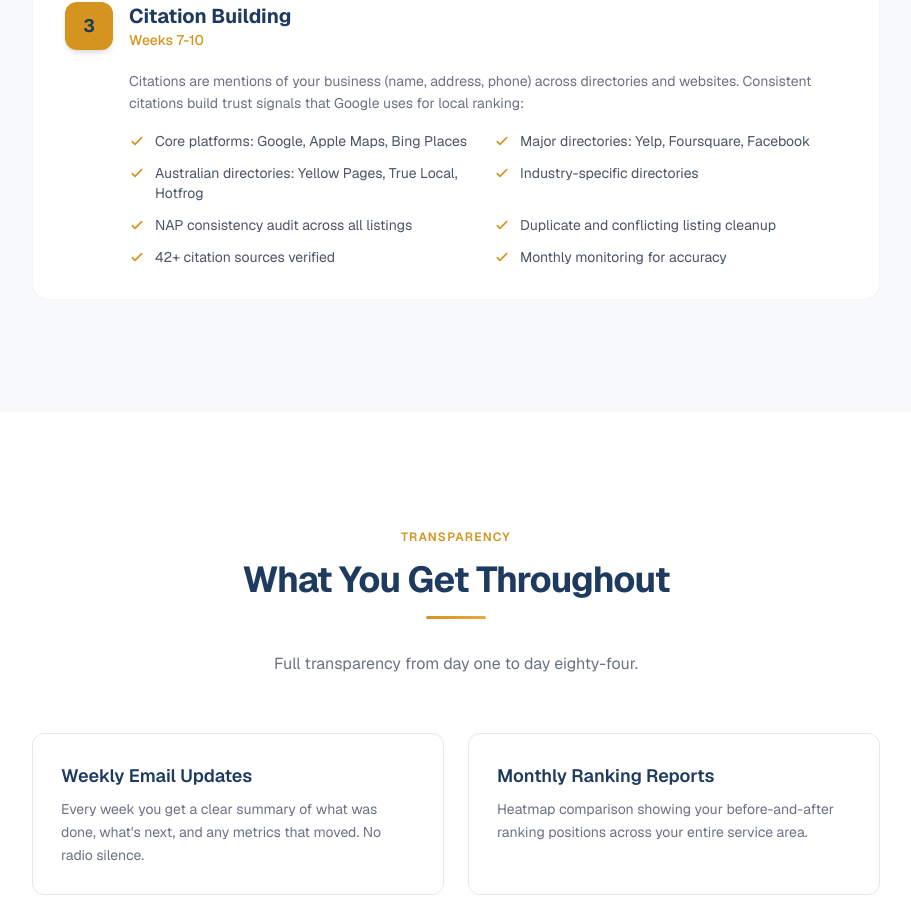
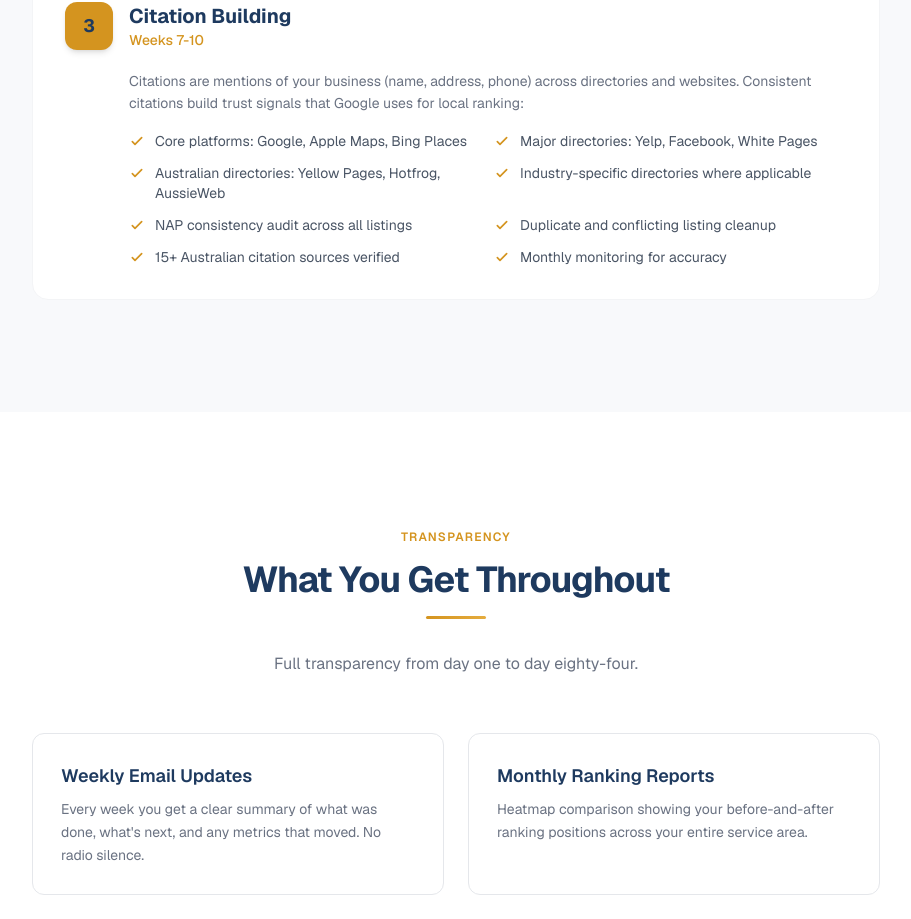
Before and after one commit to csdigitalmarketingau/cs-digital-marketing, a Next.js app: page /process in a window 1280 px wide. Shown: the part 2410-3329 px from the top of the page, without its empty margins (184-1095 px from the left). Built offline with nearby package versions, Linux system fonts and the light colour scheme.

Commit message:
Update citation count from 20+ to 15+ - removed 3 low-value directories

```diff
--- a/src/app/areas/mandurah/page.tsx
+++ b/src/app/areas/mandurah/page.tsx
@@ -93,7 +93,7 @@ export default function MandurahArea() {
                 12-week programme
               </Link>{" "}
               covers all three ranking pillars: GBP optimisation, on-page SEO,
-              and citation building across 42+ directories — with weekly updates
+              and citation building across 15+ Australian directories — with weekly updates
               and monthly heatmap reports so you see exactly what&apos;s
               changing.
             </p>
--- a/src/app/areas/perth/page.tsx
+++ b/src/app/areas/perth/page.tsx
@@ -93,7 +93,7 @@ export default function PerthArea() {
                 12-week programme
               </Link>{" "}
               covers all three ranking pillars — GBP optimisation, on-page SEO,
-              and citation building across 42+ directories — with weekly updates
+              and citation building across 15+ Australian directories — with weekly updates
               and monthly heatmap reports tracking your progress across your
               service area.
             </p>
--- a/src/app/page.tsx
+++ b/src/app/page.tsx
@@ -81,7 +81,7 @@ export default function Home() {
               {[
                 { end: 12, suffix: "", label: "Week Programme", icon: "calendar" },
                 { end: 3, suffix: "", label: "Ranking Pillars", icon: "layers" },
-                { end: 42, suffix: "+", label: "Directories", icon: "globe" },
+                { end: 15, suffix: "+", label: "Directories", icon: "globe" },
               ].map((s) => (
                 <div key={s.label} className="flex items-center gap-4">
                   <div className="w-11 h-11 rounded-lg bg-gold/10 flex items-center justify-center text-gold">
@@ -109,7 +109,7 @@ export default function Home() {
             {[
               { end: 12, suffix: "", label: "Week Programme" },
               { end: 3, suffix: "", label: "Ranking Pillars" },
-              { end: 42, suffix: "+", label: "Directories" },
+              { end: 15, suffix: "+", label: "Directories" },
             ].map((stat) => (
               <div key={stat.label} className="stat-item">
                 <div className="text-2xl font-bold text-gold">
@@ -217,7 +217,7 @@ export default function Home() {
               number="03"
               title="Directory Listings"
               subtitle="Weeks 7–10"
-              description="Consistent business information across 42+ directories builds the trust signals Google relies on for local ranking."
+              description="Consistent business information across 15+ Australian directories builds the trust signals Google relies on for local ranking."
               items={[
                 "Google, Apple, Bing, Yelp",
                 "Australian directories",
--- a/src/app/process/page.tsx
+++ b/src/app/process/page.tsx
@@ -232,12 +232,12 @@ export default function Process() {
               <div className="ml-16 grid grid-cols-1 md:grid-cols-2 gap-3">
                 {[
                   "Core platforms: Google, Apple Maps, Bing Places",
-                  "Major directories: Yelp, Foursquare, Facebook",
-                  "Australian directories: Yellow Pages, True Local, Hotfrog",
-                  "Industry-specific directories",
+                  "Major directories: Yelp, Facebook, White Pages",
+                  "Australian directories: Yellow Pages, Hotfrog, AussieWeb",
+                  "Industry-specific directories where applicable",
                   "NAP consistency audit across all listings",
                   "Duplicate and conflicting listing cleanup",
-                  "42+ citation sources verified",
+                  "15+ Australian citation sources verified",
                   "Monthly monitoring for accuracy",
                 ].map((item) => (
                   <div key={item} className="flex items-start gap-2.5 text-sm text-gray-600">
--- a/src/app/services/page.tsx
+++ b/src/app/services/page.tsx
@@ -22,8 +22,8 @@ const included = [
     desc: "We configure every part of your Google listing — your business category, services, description, photos, and Q&A — so Google shows your business to the right people.",
   },
   {
-    title: "Directory Listings (42+ Sites)",
-    desc: "We list your business across 42+ online directories (Google, Apple Maps, Bing, Yelp, Yellow Pages, and more) so your details are consistent everywhere customers look.",
+    title: "Directory Listings (15+ Sites)",
+    desc: "We list your business across 15+ Australian directories (Google, Apple Maps, Bing, Yelp, Yellow Pages, and more) so your details are consistent everywhere customers look.",
   },
   {
     title: "Review Strategy",
@@ -161,7 +161,7 @@ export default function Services() {
                 weeks: "Weeks 7-10",
                 title: "Directory Listings",
                 detail:
-                  "We list your business on 42+ online directories (Apple Maps, Bing, Yelp, Yellow Pages, and more). Having your details consistent across the internet is a key ranking factor.",
+                  "We list your business on 15+ Australian directories (Apple Maps, Bing, Yelp, Yellow Pages, and more). Having your details consistent across the internet is a key ranking factor.",
               },
               {
                 weeks: "Weeks 11-12",
```
